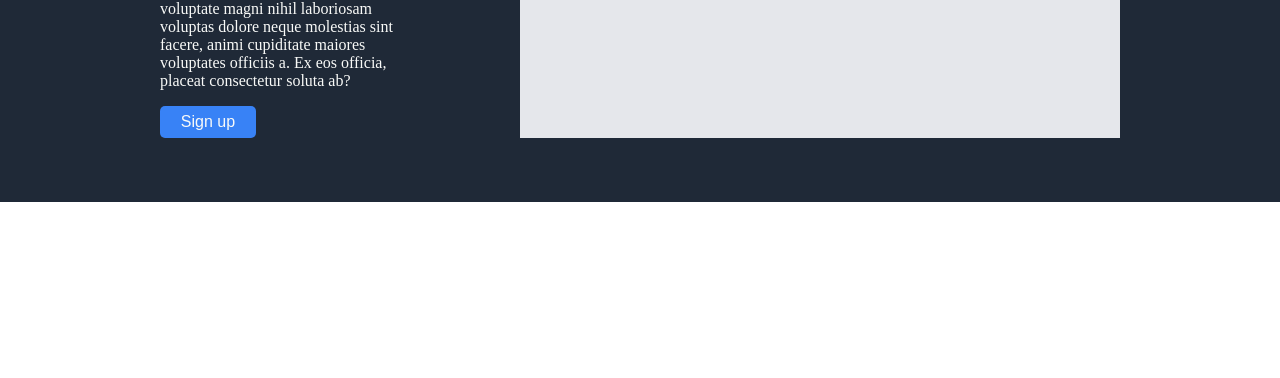
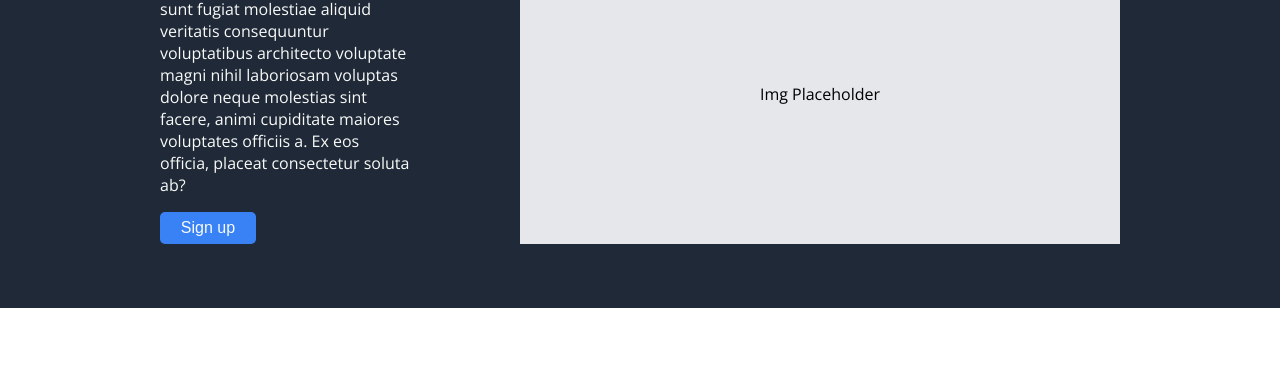
Before and after one commit to MarKot32/odin-landing-page, a plain HTML site: page index.html in a window 1280 px wide. Shown: the part 422-800 px from the top of the page. Drawn offline with nearby package versions, Linux system fonts and the light colour scheme.

Commit message:
add Open sans font in styles.css

```diff
--- a/styles.css
+++ b/styles.css
@@ -1,9 +1,12 @@
+@import url("https://fonts.googleapis.com/css2?family=Open+Sans:ital,wght@0,300;0,400;0,500;0,600;0,700;0,800;1,300;1,400;1,500;1,600;1,700;1,800&display=swap");
+
 * {
   margin: 0;
   padding: 0;
 }
 
 body {
+  font-family: "Open Sans", sans-serif;
   display: flex;
   flex-direction: column;
 }
```
